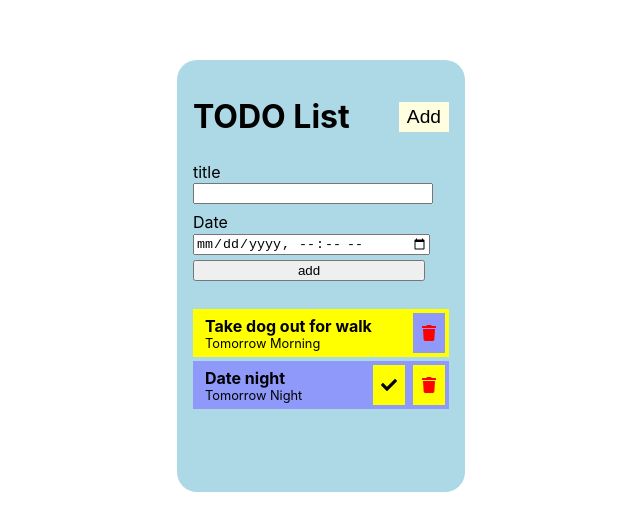
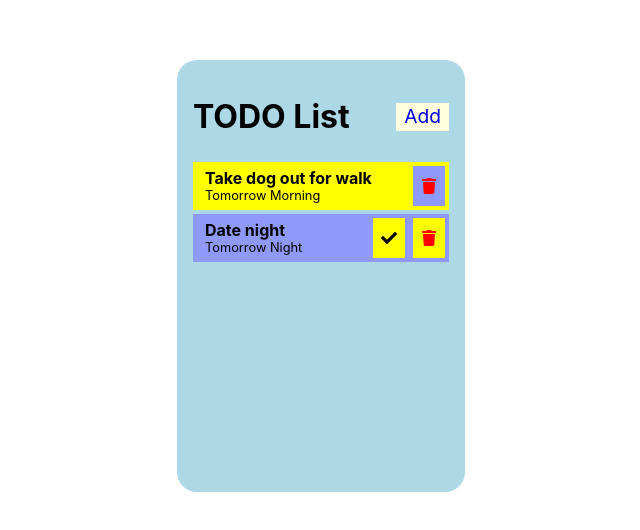
Before and after one commit to nibab-boo/react-todolist, a React (Create React App) app: page / in a window 1280 px wide. Shown: the part 124-654 px from the top of the page, without its empty margins (319-959 px from the left). Built offline with nearby package versions, Linux system fonts and the light colour scheme.

Commit message:
using routes

```diff
--- a/src/App.js
+++ b/src/App.js
@@ -1,11 +1,11 @@
 import styled from 'styled-components';
 import { useState, useEffect } from 'react';
-// import { BrowserRouter as Router, Routes, Route } from 'react-router-dom';
-
+import { BrowserRouter as Router, Routes, Route } from 'react-router-dom';
 
 // components
 import Header from "./components/Header"
 import Cards from "./components/Cards"
+import Form from './components/Form';
 
 const MainContainer = styled.div`
   width: 100vw;
@@ -22,24 +22,11 @@ const ToDos = styled.div`
   min-height: 400px;
 
 `
-const Form = styled.form`
-  padding: 0 24px 24px 0;
-  .input-box {
-    padding: 4px 0;
-  }
-  label {
-    display: block;
-  }
-  input {
-    width: 100%;
-  }
 
-`
 
 function App() {
   // useEffect to get access to local Storages
-  const [title, setTitle] = useState("");
-  const [date, setDate] = useState("");
+
   const [todos, setTodos] = useState([{
       title: "Take dog out for walk",
       done: true,
@@ -62,20 +49,13 @@ function App() {
   }, []);
 
 
-
   const onSubmit = (todo) => {
+    // window.location.href = "/";
     todos.push(todo)
     localStorage.setItem("todos", JSON.stringify(todos));
     setTodos(JSON.parse(localStorage.getItem("todos")));
   }
   // before submit
-  const beforeSubmit = (e) => {
-    e.preventDefault();
-    // console.log(  );
-    onSubmit({title, date, done: false});
-    setTitle("");
-    setDate("");
-  }
 
   // clicking done
   const clickDone = (data) => {
@@ -96,29 +76,28 @@ function App() {
 
 
   return (
+    <Router>
     <MainContainer>
       <ToDos>
         < Header />
-        <Form onSubmit={ beforeSubmit }>
-          <div className="input-box">
-            <label  htmlFor="title">title</label>
-            <input type="text" name="title" value={title} onChange={(e)=> setTitle(e.target.value)}></input>
-          </div>
-          <div className="input-box">
-            <label  htmlFor="title">Date</label>
-            <input type="datetime-local" name="date" value={date} onChange={(e)=> setDate(e.target.value)} value={date}></input>
-          </div>
-          <div style={{textAlign: "center"}}>
-            <input type="submit" value="add"></input>
-          </div>
-        </Form>
-        { todos.length > 0 ? (
-          < Cards todos= { todos } onDone={ clickDone } onDelete={ clickDelete }/>
-        ) : (
-          "No TODOs to show."
-        )}
+        <Routes>
+            <Route path="/add" element={ < Form
+              submitTodo= {onSubmit}
+            />
+            }/>
+          <Route path="/" exact element={
+            <>
+              { todos.length > 0 ? (
+                < Cards todos= { todos } onDone={ clickDone } onDelete={ clickDelete }/>
+              ) : (
+                "No TODOs to show."
+                )}
+            </>
+          }/>
+        </Routes>
       </ToDos>
     </MainContainer>
+    </Router>
   );
 }
 
--- /dev/null
+++ b/src/components/Form.jsx
@@ -0,0 +1,52 @@
+import { useNavigate } from "react-router-dom";
+import { useState } from "react";
+import styled from "styled-components";
+
+const FormBox = styled.form`
+  padding: 0 24px 24px 0;
+  .input-box {
+    padding: 4px 0;
+  }
+  label {
+    display: block;
+  }
+  input {
+    width: 100%;
+  }
+
+`
+
+const Form = ({ submitTodo }) => {
+  let navigate = useNavigate();
+
+  const [title, setTitle] = useState("");
+  const [date, setDate] = useState("");
+
+  const beforeSubmit = (e) => {
+    e.preventDefault();
+    // console.log(  );
+    submitTodo({title, date, done: false});
+    navigate(-1);
+    console.log("working");
+    setTitle("");
+    setDate("");
+  }
+
+  return (
+    <FormBox onSubmit={ beforeSubmit }>
+      <div className="input-box">
+        <label  htmlFor="title">title</label>
+        <input type="text" name="title" value={title} onChange={(e)=> setTitle(e.target.value)}></input>
+      </div>
+      <div className="input-box">
+        <label  htmlFor="title">Date</label>
+        <input type="datetime-local" name="date" value={date} onChange={(e)=> setDate(e.target.value)}></input>
+      </div>
+      <div style={{textAlign: "center"}}>
+        <input type="submit" value="add"></input>
+      </div>
+    </FormBox>
+  );
+};
+
+export default Form;
--- a/src/components/Header.jsx
+++ b/src/components/Header.jsx
@@ -1,5 +1,6 @@
 import styled from 'styled-components';
-import { FaPlus }from 'react-icons/fa'
+// import { FaPlus }from 'react-icons/fa'
+import { Link } from 'react-router-dom';
 
 const MainHeader = styled.div`
   // background: red;
@@ -7,22 +8,21 @@ const MainHeader = styled.div`
   align-items: center;
   justify-content: space-between;
 `
-const ButtonPlus = styled.button`
-  font-size: 1.2em;
-  background: lightyellow;
-  border: none;
-  padding: 4px 8px;
-  line-heigh  t: 100%;
-  &:hover {
-    background:red;
-  }
-`
+const linkStyle = {
+  fontSize: "1.2em",
+  background: "lightyellow",
+  border: "none",
+  padding: "4px 8px",
+  lineHeight: "100%",
+  textDecoration: "none"
+}
+
 
 const Header = () => {
   return (
     <MainHeader>
       <h1>TODO List</h1>
-      <ButtonPlus>Add</ButtonPlus>
+      <Link style={linkStyle} to="/add">Add</Link>
     </MainHeader>
   );
 };
```
